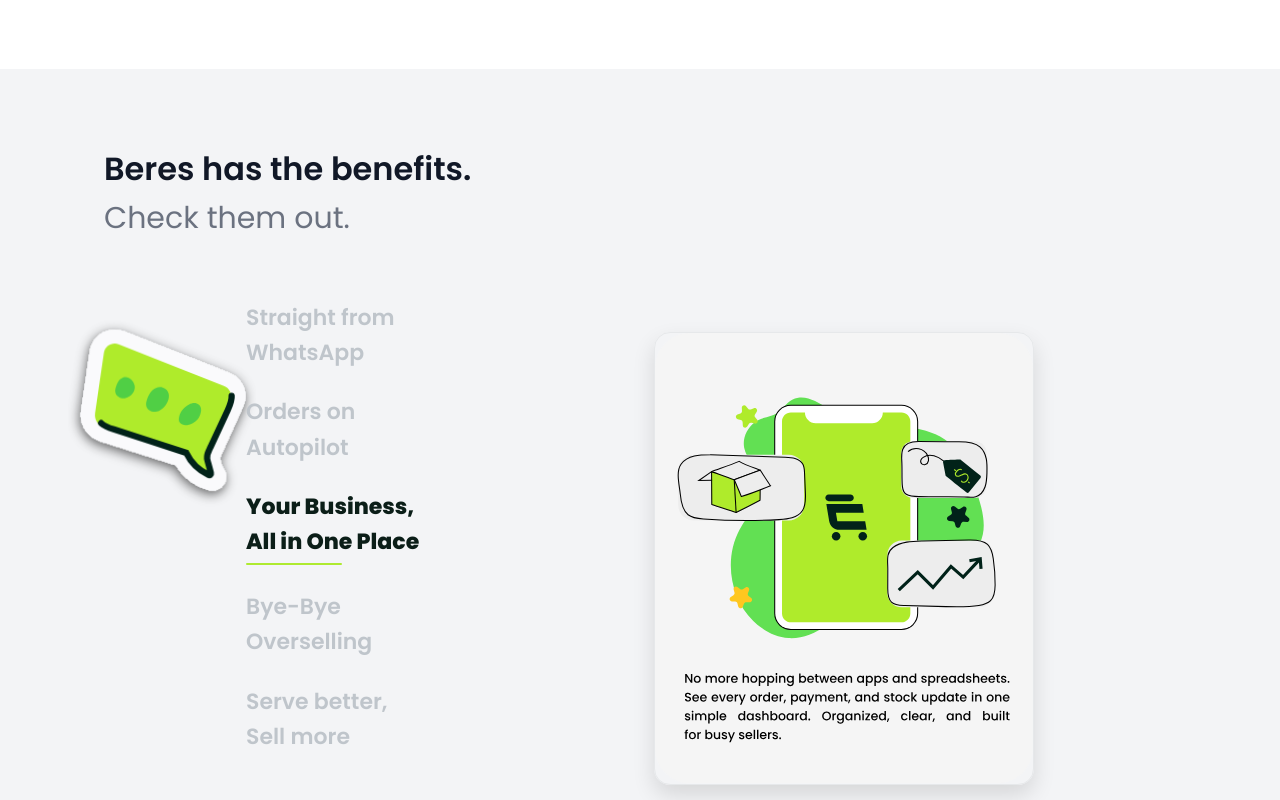
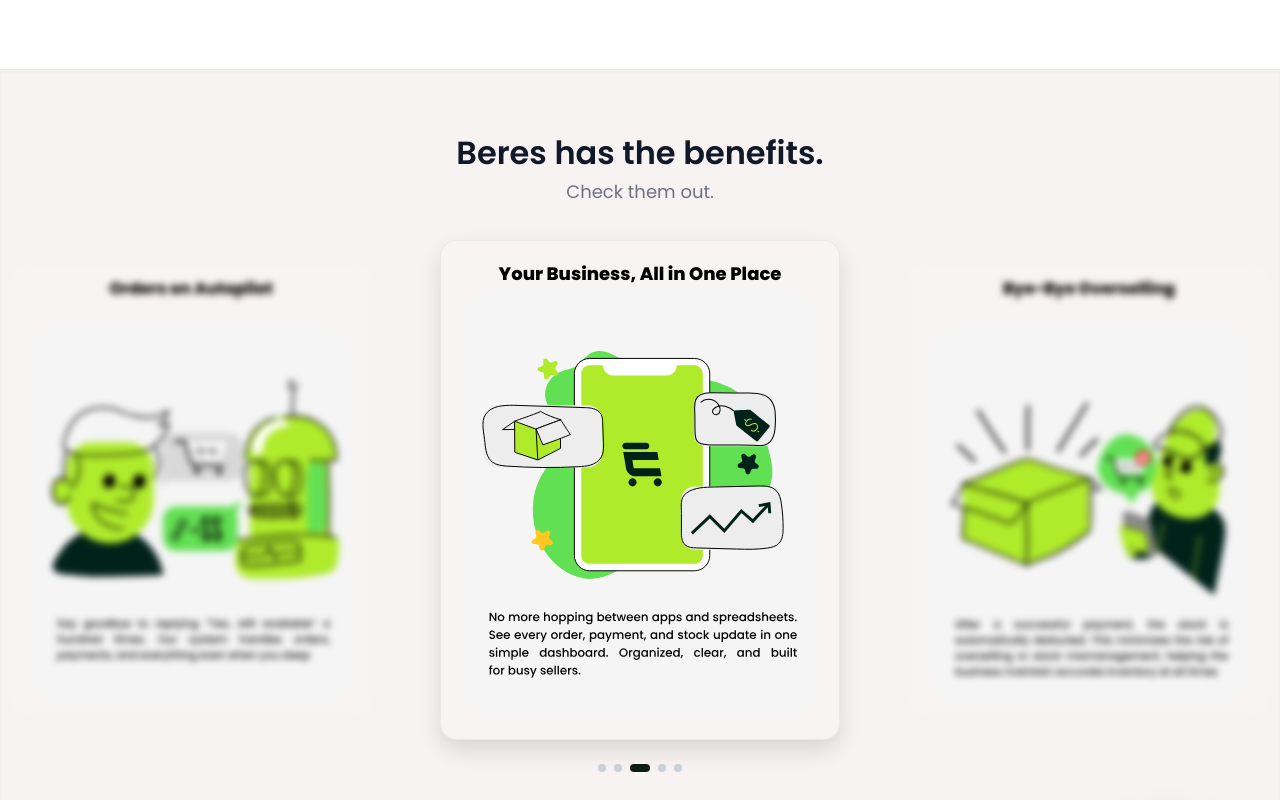
Before and after one commit to nazrinamir/BeresLandingPage, a React (Vite) app in the folder frontend/: page / in a window 1280 px wide. Shown: the part 1660-2460 px from the top of the page. Built offline with nearby package versions, Linux system fonts and the light colour scheme.

Commit message:
fix: Loading Page Logo

```diff
--- a/frontend/src/BenefitSection.tsx
+++ b/frontend/src/BenefitSection.tsx
@@ -1,17 +1,19 @@
-// components/BenefitSection.tsx
-import { useState, useEffect } from "react";
-import { motion, AnimatePresence } from "framer-motion";
+// components/BenefitSectionMobile.tsx
+// "use client"  // add this if you're on Next.js App Router
+
+import { useEffect, useState } from "react";
+import { motion } from "framer-motion";
 import { useTranslation } from "./lang/useTranslation";
 
-type Benefit = { title: string; img: string };
+type Slide = { title: string; img: string };
+
+const mod = (n: number, m: number) => ((n % m) + m) % m;
 
 export default function BenefitSection() {
-  const [selected, setSelected] = useState(0);
-  const [hovered, setHovered] = useState<number | null>(null);
-  const [isPaused, setIsPaused] = useState(false);
     const { t } = useTranslation();
 
-  const benefits: Benefit[] = [
+    // Slides
+    const slides: Slide[] = [
         { title: t("benefits.items.0"), img: "/StraightfromWhatsApp.svg" },
         { title: t("benefits.items.1"), img: "/OrdersonAutopilot.svg" },
         { title: t("benefits.items.2"), img: "/YourBusiness.svg" },
@@ -19,100 +21,124 @@ export default function BenefitSection() {
         { title: t("benefits.items.4"), img: "/ServeBetter.svg" },
     ];
 
-  const active = hovered ?? selected;
+    const [index, setIndex] = useState(0);
+    const [paused, setPaused] = useState(false);
 
+    // Auto-play
     useEffect(() => {
-    if (isPaused || hovered !== null) return;
-    const id = setInterval(() => {
-      setSelected((prev) => (prev + 1) % benefits.length);
-    }, 2200);
+        if (paused) return;
+        const id = setInterval(() => setIndex((i) => (i + 1) % slides.length), 2500);
         return () => clearInterval(id);
-  }, [isPaused, hovered, benefits.length]);
+    }, [paused, slides.length]);
+
+    const prev = () => setIndex((i) => mod(i - 1, slides.length));
+    const next = () => setIndex((i) => mod(i + 1, slides.length));
+
+    // Position helper: -1 (left), 0 (center), +1 (right), others hidden
+    const posOf = (i: number) => {
+        const left = mod(index - 1, slides.length);
+        const right = mod(index + 1, slides.length);
+        if (i === index) return 0;
+        if (i === left) return -1;
+        if (i === right) return 1;
+        return 2; // offstage
+    };
+
+    // Drag end → decide swipe
+    const onDragEnd = (_: any, info: { offset: { x: number }; velocity: { x: number } }) => {
+        const power = Math.abs(info.offset.x) + Math.abs(info.velocity.x) * 200;
+        if (power > 180) {
+            info.offset.x < 0 ? next() : prev();
+        }
+    };
+
+    // Card sizes and spacing (px)
+    const CARD_W = 400; // width of one card
+    const GAP = 49;     // distance between cards when peeking
+    const STEP = CARD_W + GAP;
 
     return (
         <section
             id="benefits"
-      className="relative bg-[#F3F4F6] py-20"
-      onMouseEnter={() => setIsPaused(true)}
-      onMouseLeave={() => setIsPaused(false)}
+            className="relative bg-[#f8f3f3] py-16 md:block hidden select-none overflow-x-hidden shadow-inner"
+            onPointerDown={() => setPaused(true)}
+            onPointerUp={() => setPaused(false)}
+            onMouseEnter={() => setPaused(true)}
+            onMouseLeave={() => setPaused(false)}
         >
-      <motion.img
-        src="/chatbubble.svg"
-        alt=""
-        className="hidden md:block absolute left-0 top-52 h-48 w-auto drop-shadow-md pointer-events-none select-none ml-16 mt-10"
-        animate={{ scale: [1, .9, 1], rotate: [0, 0, 40, 40, 0], borderRadius: ["0%", "0%", "20%", "20%", "0%"] }}
-        transition={{ duration: 2, ease: "easeInOut", times: [0, .2, .5, .8, 1], repeat: Infinity, repeatDelay: 1 }}
-      />
-
-      <div className="relative mx-auto max-w-6xl px-6 md:px-10">
-        {/* Title + subtitle */}
-        <div className="mb-10 md:mb-14 text-left">
-          <h2 className="text-3xl md:text-4xl font-extrabold text-[#0B1E18]">
+            <div className="mx-auto  px-6">
+                {/* Title */}
+                <div className="mb-8 text-center">
+                    <h2 className="text-2xl font-extrabold text-[#0B1E18]">
                         {t("benefits.title")}
                     </h2>
-          <p className="text-2xl md:text-3xl mt-1 text-gray-400">
-            {t("benefits.subtitle")}
-          </p>
+                    <p className="text-lg mt-1 text-gray-500">{t("benefits.subtitle")}</p>
                 </div>
 
-        {/* Content grid */}
-        <div className="mx-auto max-w-5xl px-0 md:px-0 flex justify-center">
-          <div className="grid md:grid-cols-[360px_380px] gap-x-12 items-start">
-            {/* LEFT list */}
-            <div className="text-left max-w-[360px]">
-              <ul className="space-y-6 max-w-[280px]">
-                {benefits.map((b, i) => {
-                  const isActive = i === active;
-                  const isSelected = i === selected;
+                {/* Carousel viewport */}
+                <div className="relative h-[500px] overflow-visible">
+                    {/* Slides */}
+                    {slides.map((s, i) => {
+                        const p = posOf(i); // -1,0,1,2
+                        const isCenter = p === 0;
+                        const isSide = Math.abs(p) === 1;
+
                         return (
-                    <motion.li
+                            <motion.div
                                 key={i}
-                      onMouseEnter={() => setHovered(i)}
-                      onMouseLeave={() => setHovered(null)}
-                      onClick={() => setSelected(i)}
-                      className="cursor-pointer"
-                      whileHover={{ x: 4 }}
-                      transition={{ type: "spring", stiffness: 300, damping: 22 }}
+                                className="absolute top-0 left-1/2 -translate-x-1/2"
+                                style={{ width: CARD_W, height: CARD_W+100, touchAction: "pan-y" }}
+                                drag={isCenter ? "x" : false}
+                                dragConstraints={{ left: 0, right: 0 }}
+                                onDragEnd={onDragEnd}
+                                whileTap={{ scale: isCenter ? 0.98 : 1 }}
+                                animate={{
+                                    x: p === 2 ? (p > 0 ? STEP * 2 : -STEP * 2) : p * STEP,
+                                    scale: isCenter ? 1 : 0.9,
+                                    opacity: p === 2 ? 0 : 1,
+                                    zIndex: isCenter ? 3 : isSide ? 2 : 1,
+                                }}
+                                transition={{ type: "spring", stiffness: 300, damping: 28 }}
                             >
-                      <div
-                        className={[
-                          "text-[20px] md:text-[22px] whitespace-pre-line",
-                          isActive
-                            ? "font-extrabold text-[#0B1E18] leading-loosed"
-                            : "font-semibold text-[#BFC5CB] leading-loosed",
-                        ].join(" ")}
-                      >
-                        {b.title}
+                                {/* Center card (white with image) */}
+                                {isCenter ? (
+                                    <div className="w-full h-full bg-[#f8f4f4] rounded-2xl border border-[#E6E8EA] shadow-[0_10px_22px_rgba(0,0,0,0.12)] p-5 grid place-items-center">
+                                        <div className="text-lg text-black font-extrabold leading-snug">{s.title}</div>
+                                        <img
+                                            src={s.img}
+                                            alt={s.title}
+                                            className="w-full h-full !bg-[#f8f4f4] object-contain"
+                                            draggable={false}
+                                        />
                                     </div>
-                      {isSelected && (
-                        <motion.div
-                          layoutId="benefit-underline"
-                          className="h-[2px] w-24 bg-[#AEEA30] rounded-full mt-1"
+                                ) : (
+                                    // Side cards (dark with title)
+                                    <div className="w-full h-full rounded-2xl bg-[#f8f4f4]  text-white grid place-items-center blur-xs px-6 text-center">
+                                        <div className="text-lg font-extrabold leading-snug text-black">{s.title}</div>
+                                        <img
+                                            src={s.img}
+                                            alt={s.title}
+                                            className="w-full h-full !bg-[#f8f4f4]  object-contain "
+                                            draggable={false}
                                         />
+                                    </div>
                                 )}
-                    </motion.li>
+                            </motion.div>
                         );
                     })}
-              </ul>
                 </div>
 
-            {/* RIGHT preview */}
-            <div className="md:pt-8 flex md:justify-center justify-center w-full h-full">
-              <AnimatePresence mode="wait">
-                <motion.img
-                  key={active}
-                  src={benefits[active].img}
-                  alt={benefits[active].title}
-                  initial={{ opacity: 0, y: 12, scale: 0.98 }}
-                  animate={{ opacity: 1, y: 0, scale: 1 }}
-                  exit={{ opacity: 0, y: -8, scale: 0.98 }}
-                  transition={{ duration: 0.25 }}
-                  className="w-full md:w-full h-full rounded-2xl border border-[#E6E8EA] shadow-[0_10px_22px_rgba(0,0,0,0.12)] object-contain select-none"
-                  draggable={false}
+                {/* Dots */}
+                <div className="mt-6 flex items-center justify-center gap-2">
+                    {slides.map((_, i) => (
+                        <button
+                            key={i}
+                            onClick={() => setIndex(i)}
+                            className={`h-2 rounded-full transition-all ${i === index ? "w-5 bg-[#0B1E18]" : "w-2 bg-[#C9D1D9]"
+                                }`}
+                            aria-label={`Go to slide ${i + 1}`}
                         />
-              </AnimatePresence>
-            </div>
-          </div>
+                    ))}
                 </div>
             </div>
         </section>
--- /dev/null
+++ b/frontend/src/bak/BenefitSection.tsx
@@ -0,0 +1,120 @@
+// components/BenefitSection.tsx
+import { useState, useEffect } from "react";
+import { motion, AnimatePresence } from "framer-motion";
+import { useTranslation } from "../lang/useTranslation";
+
+type Benefit = { title: string; img: string };
+
+export default function BenefitSection() {
+  const [selected, setSelected] = useState(0);
+  const [hovered, setHovered] = useState<number | null>(null);
+  const [isPaused, setIsPaused] = useState(false);
+  const { t } = useTranslation();
+
+  const benefits: Benefit[] = [
+    { title: t("benefits.items.0"), img: "/StraightfromWhatsApp.svg" },
+    { title: t("benefits.items.1"), img: "/OrdersonAutopilot.svg" },
+    { title: t("benefits.items.2"), img: "/YourBusiness.svg" },
+    { title: t("benefits.items.3"), img: "/Bye-bye.svg" },
+    { title: t("benefits.items.4"), img: "/ServeBetter.svg" },
+  ];
+
+  const active = hovered ?? selected;
+
+  useEffect(() => {
+    if (isPaused || hovered !== null) return;
+    const id = setInterval(() => {
+      setSelected((prev) => (prev + 1) % benefits.length);
+    }, 2200);
+    return () => clearInterval(id);
+  }, [isPaused, hovered, benefits.length]);
+
+  return (
+    <section
+      id="benefits"
+      className="relative bg-[#F3F4F6] py-20"
+      onMouseEnter={() => setIsPaused(true)}
+      onMouseLeave={() => setIsPaused(false)}
+    >
+      <motion.img
+        src="/chatbubble.svg"
+        alt=""
+        className="hidden md:block absolute left-0 top-52 h-48 w-auto drop-shadow-md pointer-events-none select-none ml-16 mt-10"
+        animate={{ scale: [1, .9, 1], rotate: [0, 0, 40, 40, 0], borderRadius: ["0%", "0%", "20%", "20%", "0%"] }}
+        transition={{ duration: 2, ease: "easeInOut", times: [0, .2, .5, .8, 1], repeat: Infinity, repeatDelay: 1 }}
+      />
+
+      <div className="relative mx-auto max-w-6xl px-6 md:px-10">
+        {/* Title + subtitle */}
+        <div className="mb-10 md:mb-14 text-left">
+          <h2 className="text-3xl md:text-4xl font-extrabold text-[#0B1E18]">
+            {t("benefits.title")}
+          </h2>
+          <p className="text-2xl md:text-3xl mt-1 text-gray-400">
+            {t("benefits.subtitle")}
+          </p>
+        </div>
+
+        {/* Content grid */}
+        <div className="mx-auto max-w-5xl px-0 md:px-0 flex justify-center">
+          <div className="grid md:grid-cols-[360px_380px] gap-x-12 items-start">
+            {/* LEFT list */}
+            <div className="text-left max-w-[360px]">
+              <ul className="space-y-6 max-w-[280px]">
+                {benefits.map((b, i) => {
+                  const isActive = i === active;
+                  const isSelected = i === selected;
+                  return (
+                    <motion.li
+                      key={i}
+                      onMouseEnter={() => setHovered(i)}
+                      onMouseLeave={() => setHovered(null)}
+                      onClick={() => setSelected(i)}
+                      className="cursor-pointer"
+                      whileHover={{ x: 4 }}
+                      transition={{ type: "spring", stiffness: 300, damping: 22 }}
+                    >
+                      <div
+                        className={[
+                          "text-[20px] md:text-[22px] whitespace-pre-line",
+                          isActive
+                            ? "font-extrabold text-[#0B1E18] leading-loosed"
+                            : "font-semibold text-[#BFC5CB] leading-loosed",
+                        ].join(" ")}
+                      >
+                        {b.title}
+                      </div>
+                      {isSelected && (
+                        <motion.div
+                          layoutId="benefit-underline"
+                          className="h-[2px] w-24 bg-[#AEEA30] rounded-full mt-1"
+                        />
+                      )}
+                    </motion.li>
+                  );
+                })}
+              </ul>
+            </div>
+
+            {/* RIGHT preview */}
+            <div className="md:pt-8 flex md:justify-center justify-center w-full h-full">
+              <AnimatePresence mode="wait">
+                <motion.img
+                  key={active}
+                  src={benefits[active].img}
+                  alt={benefits[active].title}
+                  initial={{ opacity: 0, y: 12, scale: 0.98 }}
+                  animate={{ opacity: 1, y: 0, scale: 1 }}
+                  exit={{ opacity: 0, y: -8, scale: 0.98 }}
+                  transition={{ duration: 0.25 }}
+                  className="w-full md:w-full h-full rounded-2xl border border-[#E6E8EA] shadow-[0_10px_22px_rgba(0,0,0,0.12)] object-contain select-none"
+                  draggable={false}
+                />
+              </AnimatePresence>
+            </div>
+          </div>
+        </div>
+      </div>
+    </section>
+  );
+}
--- a/frontend/src/components/nav/NaviBar.tsx
+++ b/frontend/src/components/nav/NaviBar.tsx
@@ -17,10 +17,10 @@ export default function Navbar() {
       isOpen={showWaitlistPopup}
       onClose={() => setShowWaitlistPopup(false)}
     />
-    <div className="fixed top-6 left-1/2 -translate-x-1/2 z-50 w-[92%] sm:w-auto drop-shadow-[0_0_5px_#012219] backdrop-blur-lg rounded-3xl ">
+    <div className="fixed top-6 left-1/2 -translate-x-1/2 z-50 w-[92%] sm:w-auto drop-shadow-[0_0_10px_#012219] backdrop-blur-sm rounded-3xl ">
 
       <nav className={`mx-auto max-w-4xl transition-all duration-300 ease-in-out rounded-3xl border border-white/10 bg-[#012219]/50 py-1 shadow-lg h-full overflow-hidden`}>
-        <div className="flex items-center px-4 sm:px-5 py-1.5 gap-4 text-sm">
+        <div className="flex items-center px-4 sm:px-4 py-1.5 gap-4 text-sm">
           {/* Brand Logo */}
           <a href="#home" className="flex items-center">
             <img
```
Also changed, not shown: frontend/src/components/loading/LoadingScreen.tsx (+2 -6 lines), frontend/public/loading_gif.gif (added), frontend/src/App.tsx (line endings or trailing spaces). Lines whose indentation alone changed are shown as unchanged.
